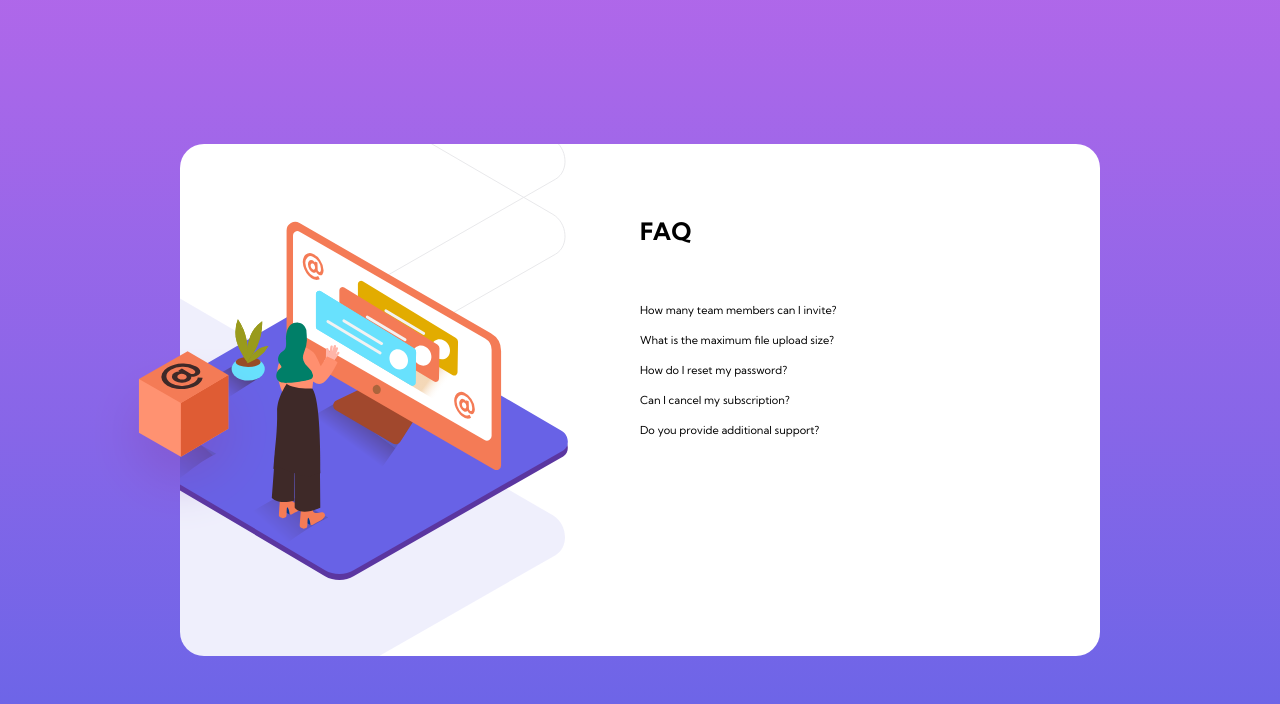
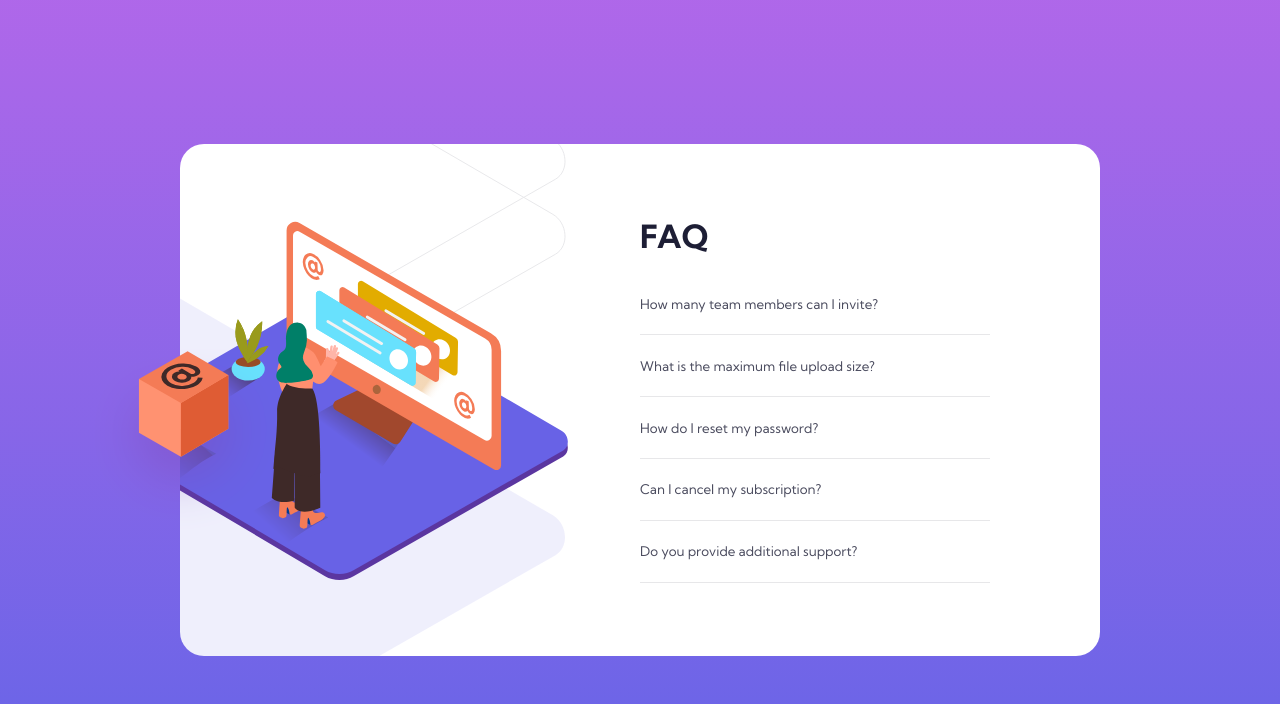
Before and after one commit to ellieroy/faq-accordion-card, a plain HTML site: page index.html in a window 1280 px wide. Drawn offline with Linux system fonts and the light colour scheme.

Commit message:
Styled the question menu

```diff
--- a/index.html
+++ b/index.html
@@ -10,7 +10,6 @@
   <title>Frontend Mentor | FAQ Accordion Card</title>
 </head>
 <body>
-  <!-- <img src="images/illustration-box-desktop.svg" alt="" class="card-box"> -->
   <section class="card">
     <div class="card-image">
       <img src="images/illustration-box-desktop.svg" alt="box desktop">
@@ -19,9 +18,9 @@
       <h1>FAQ</h1>
       <div class="accordian">
         <div class="accordian-item">
-          <h2>
+          <h3>
             <button class="accordian-question">How many team members can I invite?</button>
-          </h2>
+          </h3>
           <div class="accordian-collapse">
             <div class="accordian-content">
               You can invite up to 2 additional users on the Free plan. There is no limit on team members for the Premium plan.
@@ -29,9 +28,9 @@
           </div>
         </div>
         <div class="accordian-item">
-          <h2>
+          <h3>
             <button class="accordian-question">What is the maximum file upload size?</button>
-          </h2>
+          </h3>
           <div class="accordian-collapse">
             <div class="accordian-content">
               No more than 2GB. All files in your account must fit your allotted storage space.
@@ -39,9 +38,9 @@
           </div>
         </div>
         <div class="accordian-item">
-          <h2>
+          <h3>
             <button class="accordian-question">How do I reset my password?</button>
-          </h2>
+          </h3>
           <div class="accordian-collapse">
             <div class="accordian-content">
               Click “Forgot password” from the login page or “Change password” from your profile page. A reset link will be emailed to you.
@@ -49,9 +48,9 @@
           </div>
         </div>
         <div class="accordian-item">
-          <h2>
+          <h3>
             <button class="accordian-question">Can I cancel my subscription?</button>
-          </h2>
+          </h3>
           <div class="accordian-collapse">
             <div class="accordian-content">
               Yes! Send us a message and we’ll process your request no questions asked.
@@ -59,9 +58,9 @@
           </div>
         </div>
         <div class="accordian-item">
-          <h2>
+          <h3>
             <button class="accordian-question">Do you provide additional support?</button>
-          </h2>
+          </h3>
           <div class="accordian-collapse">
             <div class="accordian-content">
               Chat and email support is available 24/7. Phone lines are open during normal business hours.
--- a/style.css
+++ b/style.css
@@ -60,18 +60,24 @@ body {
 
 .card-text h1 {
     margin: 0;
-    margin-bottom: 2.75rem;
+    margin-bottom: 1.1rem;
+    font-size: 2rem;
+    color: var(--text-blue);
 }
 
-.card-text h2 {
+.card-text h3 {
     margin: 0;
 }
 
 .accordian-item button {
-    font: 400 11px 'Kumbh Sans';
-    padding: 0;
+    width: 350px;
+    text-align: start;
+    font-family: 'Kumbh Sans';
+    color: var(--text-dark-grey-blue);
     background: none;
+    padding: 1.4rem 0;
     border: none;
+    border-bottom: 1px solid var(--divider-blue);
 }
 
 .accordian-content {
@@ -109,6 +115,11 @@ body {
 
     .card-text h1 {
         text-align: center;
+    }
+
+
+    .accordian-item button {
+        width: 100%;
     }
 }
 
```
